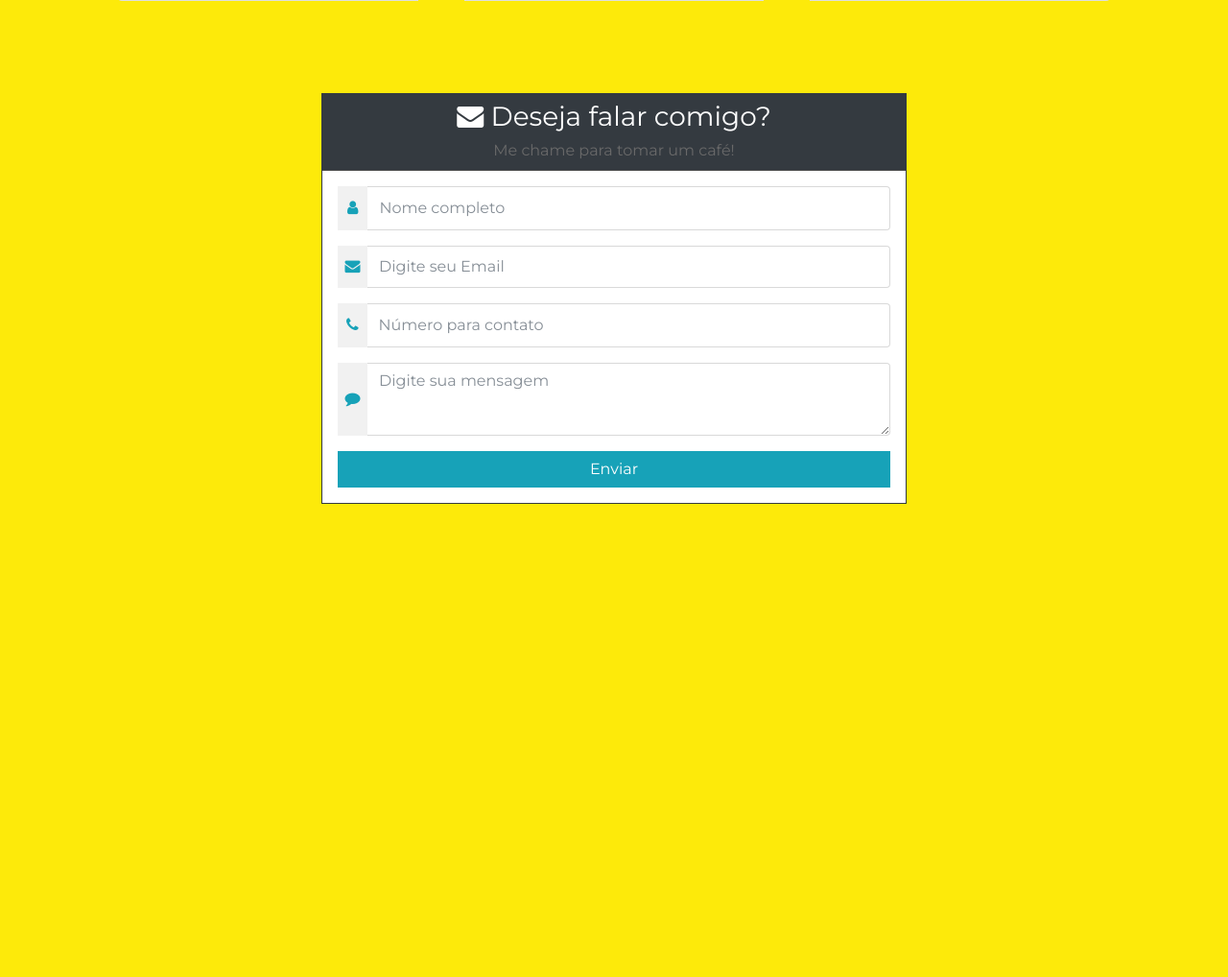
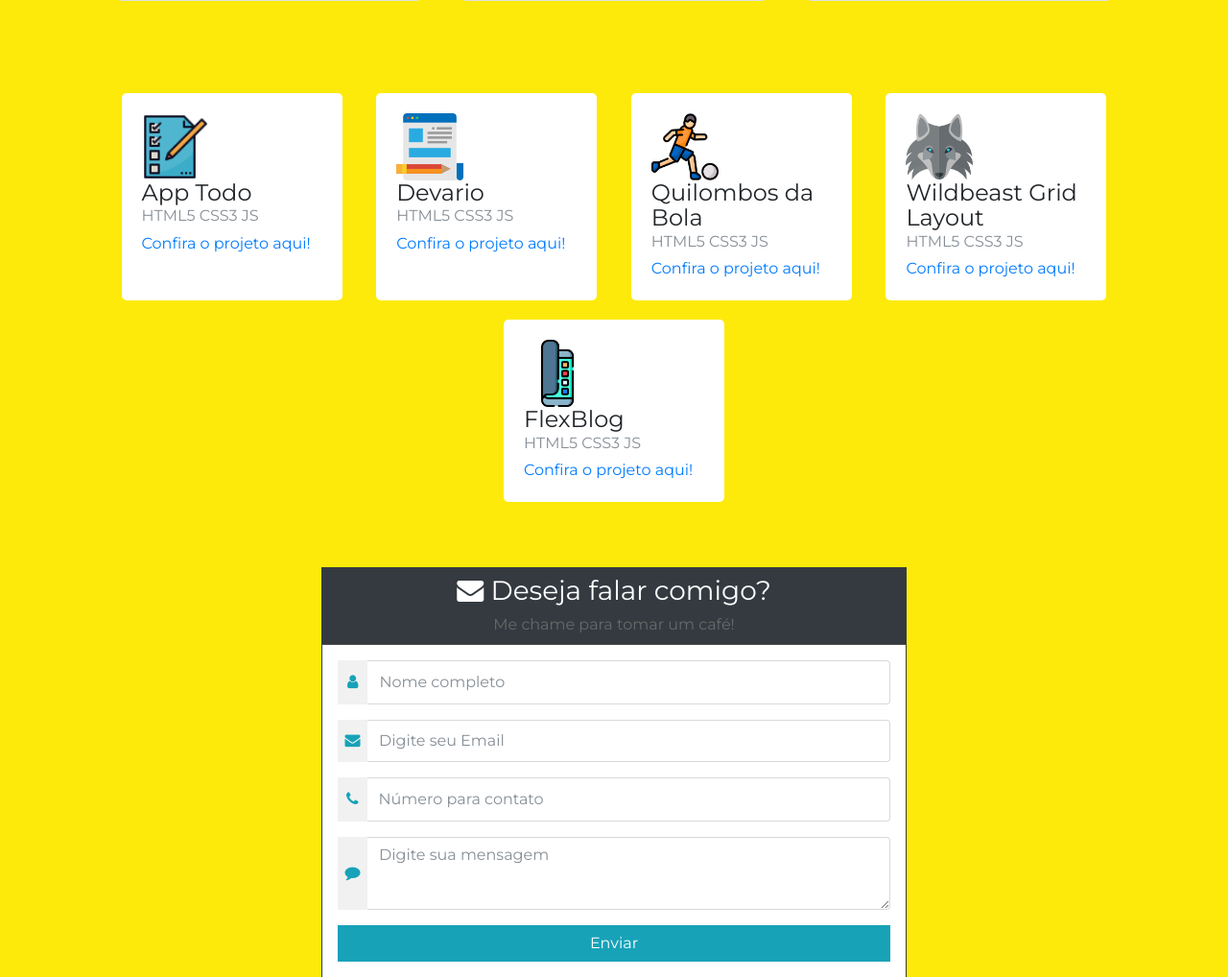
Before and after one commit to mchjohn/mchljohn, a web app: file index.html in a window 1280 px wide. Shown: the part 1729-2747 px from the top of the page at 96% size. Before the commit the page ends 2254 px from the top, so only its background shows below. Run offline with its HTML, style and script files only (its server is not run), Linux system fonts and the light colour scheme; some web fonts are replaced.

Commit message:
atualizado layout

```diff
--- a/css/style.css
+++ b/css/style.css
@@ -169,3 +169,19 @@ form .coffe {
         font-size: 17px;
     }
 }
+
+.other-projects {
+    display: flex;
+    flex-wrap: wrap;
+    margin: 0 auto;
+    width: 85%;
+}
+
+.op {
+    width: 230px;
+    background-color: #fff;
+    border: 1px solid rgba(255, 255, 255, 0.404);
+    border-radius: 5px;
+    padding: 20px;
+    margin: 0 auto 20px auto;
+}
--- a/index.html
+++ b/index.html
@@ -120,6 +120,45 @@
         </div>
         <!-- projetos -->
 
+        <!-- outros projetos -->
+        <div class="other-projects">
+            <div class="op">
+                <img src="img/todo.png" width="70px">
+                <h4>App Todo</h4>
+                <h6 class="card-subtitle mb-2 text-muted">HTML5 CSS3 JS</h6>
+                <a href="https://mchjohn.github.io/app_todo/" target="_blank" class="card-link">Confira o projeto aqui!</a>
+            </div>
+
+            <div class="op">
+                <img src="img/blog.png" width="70px">
+                <h4>Devario</h4>
+                <h6 class="card-subtitle mb-2 text-muted">HTML5 CSS3 JS</h6>
+                <a href="https://mchjohn.github.io/devario/" target="_blank" class="card-link">Confira o projeto aqui!</a>
+            </div>
+
+            <div class="op">
+                <img src="img/soccer.png" width="70px">
+                <h4>Quilombos da Bola</h4>
+                <h6 class="card-subtitle mb-2 text-muted">HTML5 CSS3 JS</h6>
+                <a href="https://mchjohn.github.io/quilombos-da-bola/" target="_blank" class="card-link">Confira o projeto aqui!</a>
+            </div>
+
+            <div class="op">
+                <img src="img/wolf.png" width="70px">
+                <h4>Wildbeast Grid Layout</h4>
+                <h6 class="card-subtitle mb-2 text-muted">HTML5 CSS3 JS</h6>
+                <a href="https://mchjohn.github.io/wildbeast-grid/" target="_blank" class="card-link">Confira o projeto aqui!</a>
+            </div>
+
+            <div class="op">
+                <img src="img/flex-phone.png" width="70px">
+                <h4>FlexBlog</h4>
+                <h6 class="card-subtitle mb-2 text-muted">HTML5 CSS3 JS</h6>
+                <a href="https://mchjohn.github.io/ori-flexbox/" target="_blank" class="card-link">Confira o projeto aqui!</a>
+            </div>
+        </div>
+        <!-- outros projetos -->
+
         <div class="mb-5"></div>
         <!-- formulário para contato -->
         <div class="row justify-content-center mt-5" id="contact">
```
Also changed, not shown: img/blog.png (added), img/flex-phone.png (added), img/soccer.png (added), img/todo.png (added), img/wolf.png (added).
